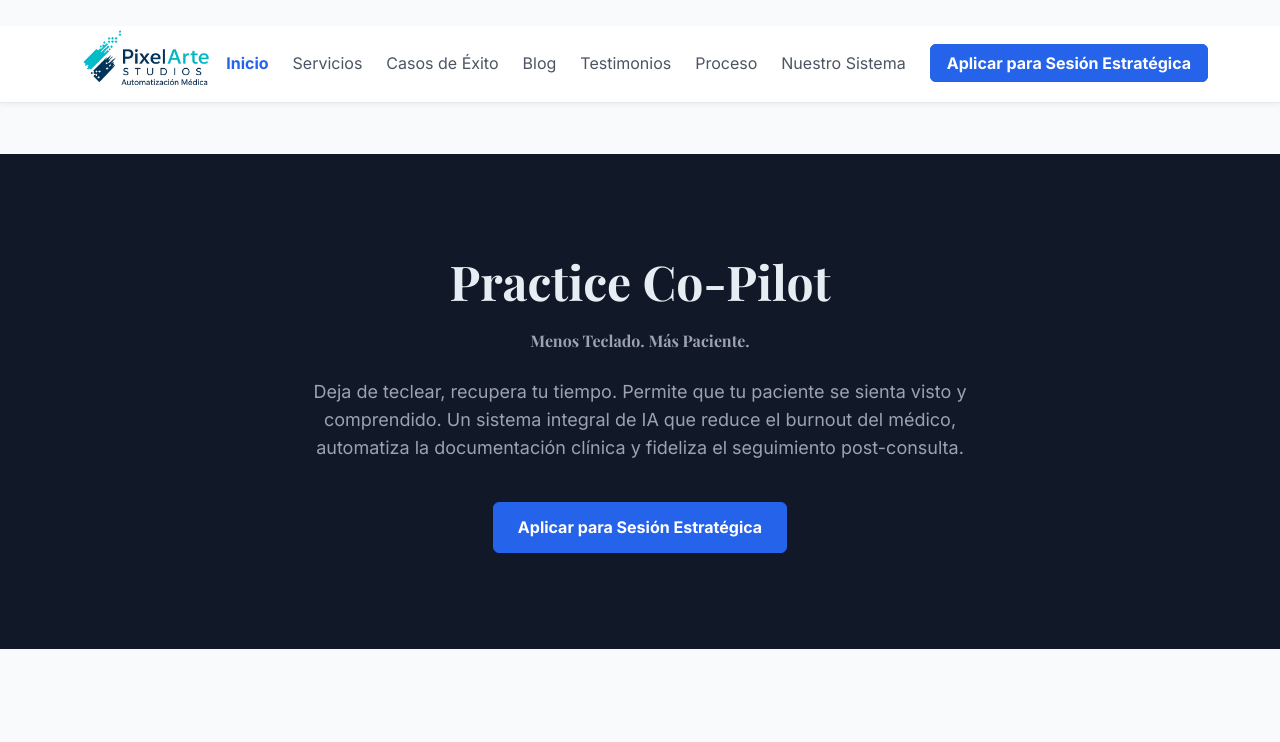
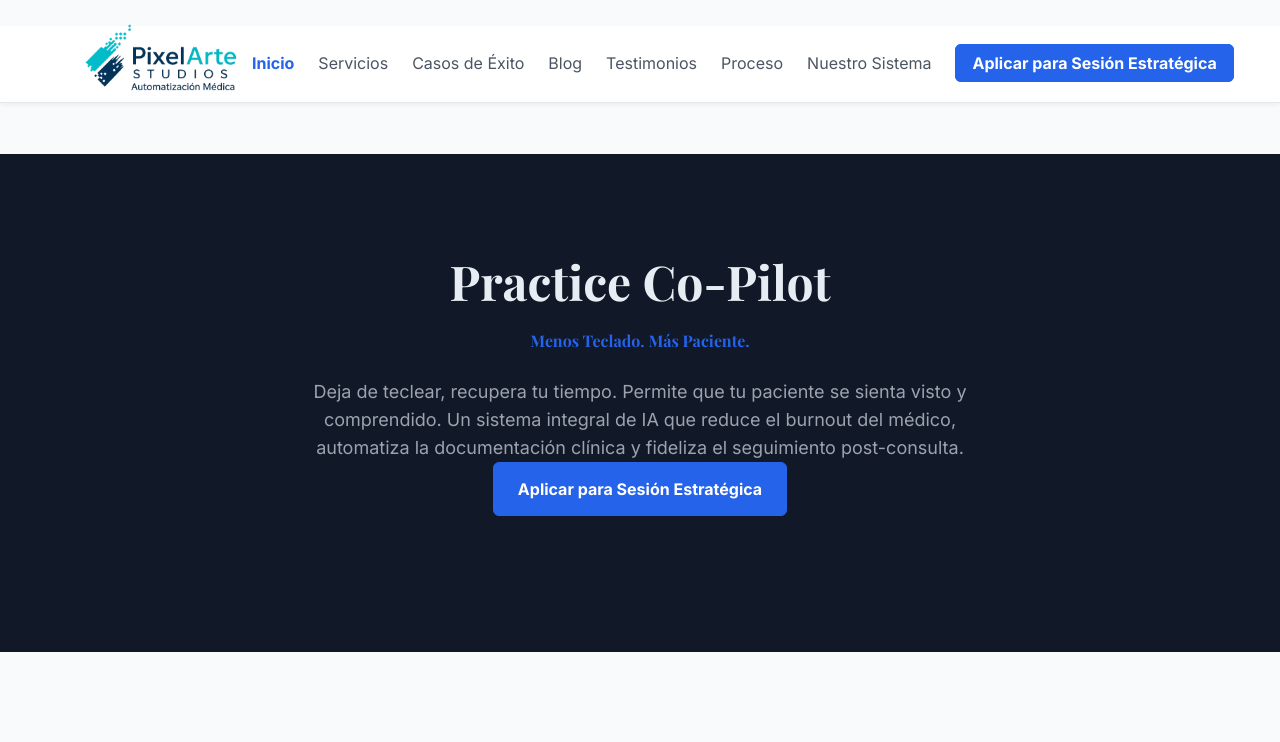
Before and after one commit to Maps67/pixelarte-sitio-web, an Astro site: page / in a window 1280 px wide. Shown: the top 742 px of the page. Built offline with nearby package versions, Linux system fonts and the light colour scheme; Astro itself is replaced by a stand-in of ours.

Commit message:
style: Aumentar tamaño de logo y cambiar color de 'Promesa' en Hero

```diff
--- a/src/pages/index.astro
+++ b/src/pages/index.astro
@@ -1,5 +1,5 @@
 ---
-// src/pages/index.astro (VERSIÓN CON AJUSTE DE TAMAÑO Y ERRATA)
+// src/pages/index.astro (VERSIÓN CON AJUSTE DE TAMAÑO Y COLOR HERO)
 import Layout from '../layouts/Layout.astro';
 ---
 <Layout
@@ -13,13 +13,13 @@ import Layout from '../layouts/Layout.astro';
       <h1 class="hero-title text-4xl md:text-5xl font-playfair font-bold text-claro mb-4">
         Practice Co-Pilot
       </h1>
-      <p class="text-8xl md:text-9xl font-playfair text-secundario-claro mb-6">
+
+      <p class="text-8xl md:text-9xl font-playfair text-acento mb-6">
         Menos Teclado. Más Paciente.
       </p>
-
       <p class="text-lg text-secundario-claro max-w-2xl mx-auto mb-10">
         Deja de teclear, recupera tu tiempo. Permite que tu paciente se sienta visto y comprendido. Un sistema integral de IA que reduce el burnout del médico, automatiza la documentación clínica y fideliza el seguimiento post-consulta.
-      </p>
+      </.p>
 
       <a href="/aplicar/" class="btn-primary">
         Aplicar para Sesión Estratégica
@@ -75,7 +75,7 @@ import Layout from '../layouts/Layout.astro';
          <div class="bg-oscuro-contraste p-6 rounded-lg text-left">
           <h3 class="text-2xl font-playfair font-bold text-claro mb-4">Cambio Tecnológico</h3>
           <p class="text-secundario-claro">El campo de batalla se ha trasladado a los sistemas integrados de flujo de pacientes. Las prácticas que no se adapten a la optimización de este flujo se volverán invisibles.</p>
-          </div>
+        </div>
       </div>
     </div>
   </section>
--- a/src/styles/global.css
+++ b/src/styles/global.css
@@ -93,7 +93,7 @@ h1, h2, h3, h4, h5, h6 {
 
 /* Tipografía (Valores base para MÓVIL) */
 .text-lg { font-size: 1.125rem; line-height: 1.75rem; } /* 18px */
-.text-2xl { font-size: 1.5rem; line-height: 2rem; }     /* 24px */
+.text-2xl { font-size: 1.5rem; line-height: 2rem; }    /* 24px */
 .text-4xl { font-size: 1.875rem; line-height: 2.25rem; } /* 30px (MÓVIL) */
 .text-5xl { font-size: 2.25rem; line-height: 2.5rem; }   /* 36px (MÓVIL) */
 
@@ -142,11 +142,14 @@ h1, h2, h3, h4, h5, h6 {
   align-items: center;
   height: 60px;
 }
+/* ===== INICIO DE LA MODIFICACIÓN (LOGO +20%) ===== */
 .logo-img {
-  width: 150px;
+  width: 180px; /* Aumentado de 150px a 180px */
   height: auto;
   z-index: 1001;
 }
+/* ===== FIN DE LA MODIFICACIÓN ===== */
+
 /* Botón de Hamburguesa (Móvil) */
 .mobile-nav-toggle {
   display: block; /* Visible en móvil por defecto */
@@ -224,7 +227,7 @@ h1, h2, h3, h4, h5, h6 {
   /* Tamaños de fuente GRANDES (Desktop) */
   .md\:text-2xl { font-size: 1.5rem; line-height: 2rem; }
   .md\:text-4xl { font-size: 2.25rem; line-height: 2.5rem; } /* 36px */
-  .md\:text-5xl { font-size: 3rem; line-height: 1; }      /* 48px */
+  .md\:text-5xl { font-size: 3rem; line-height: 1; }       /* 48px */
 
   .md\:py-24 { padding-top: 6rem; padding-bottom: 6rem; }
   .md\:grid-cols-2 { grid-template-columns: repeat(2, minmax(0, 1fr)); }
```
